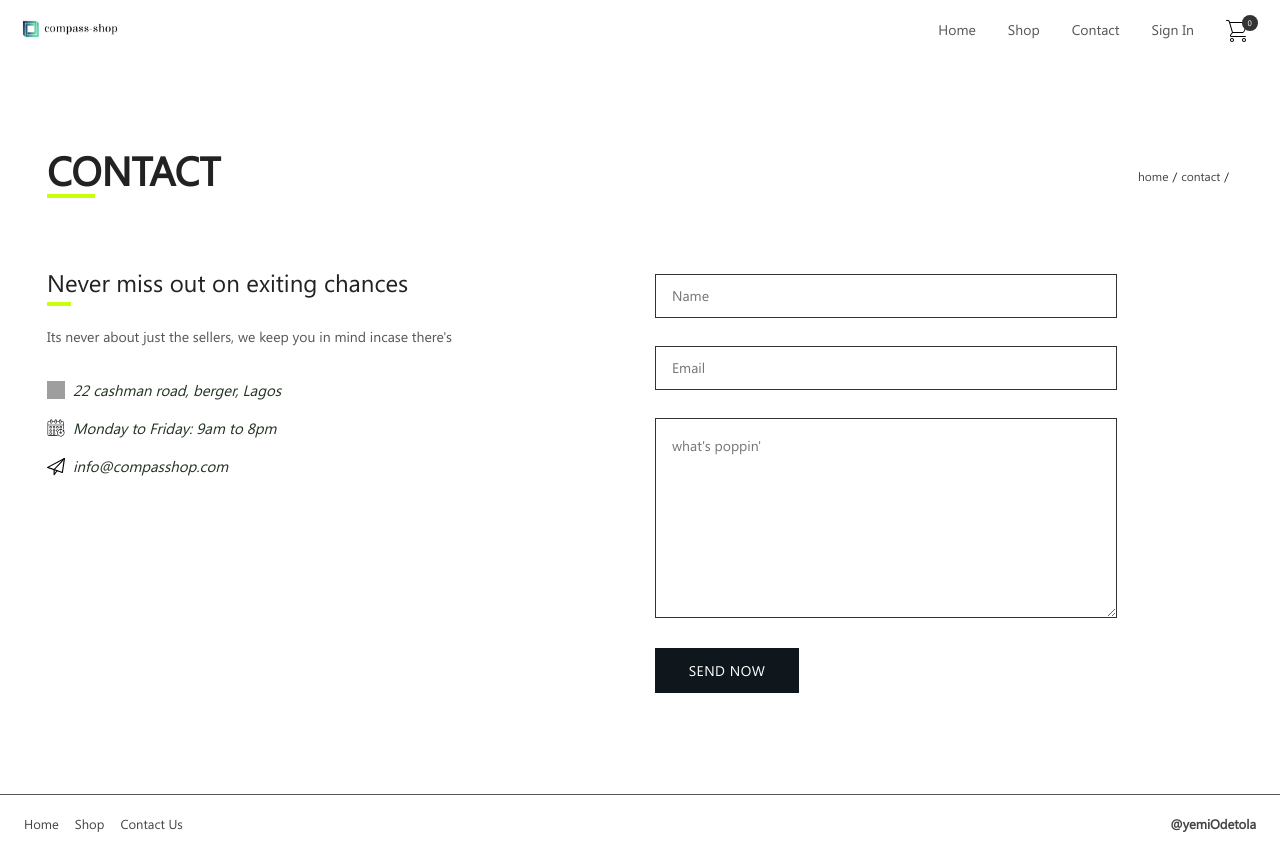
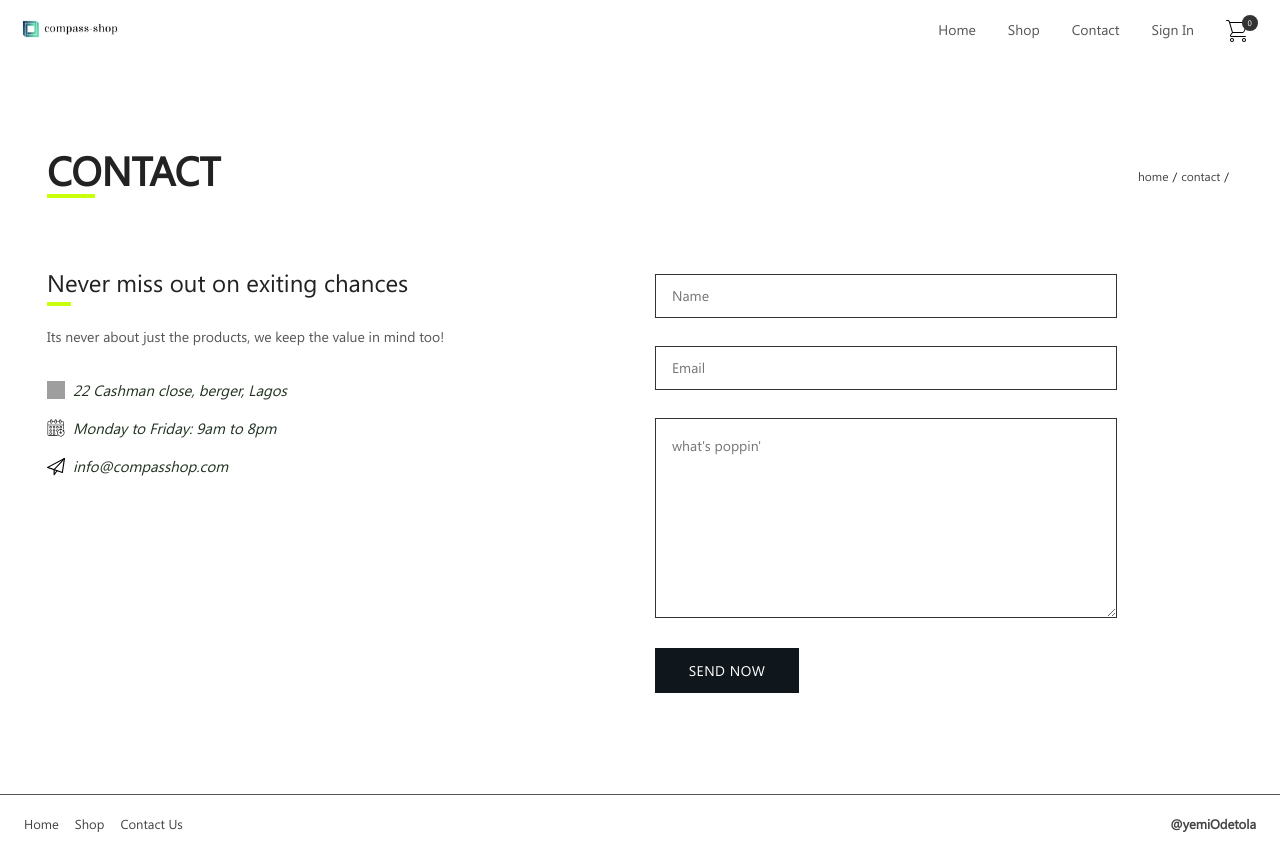
Before and after one commit to blarcmann/compass-shop, a React (Create React App) app: page /contact in a window 1280 px wide. Built offline with nearby package versions, Linux system fonts and the light colour scheme; grey boxes are pictures that could not be loaded.

Commit message:
:rocket: build...finalizing project

```diff
--- a/src/assets/styles/pages/home.scss
+++ b/src/assets/styles/pages/home.scss
@@ -7,7 +7,7 @@
     align-items: center;
     justify-content: center;
     text-align: center;
-    background: url('../../images/home-banner.jpg');
+    background: url('https://i.ibb.co/DpSYD60/home-banner.jpg');
     filter: grayscale(1);
     background-position: center center;
     background-repeat: no-repeat;
@@ -89,7 +89,7 @@
       width: 95%;
     }
     .ads-banner {
-      background-image: url('../../images/ads-banner.jpg');
+      background-image: url('https://i.ibb.co/nDPG5YV/ads-banner.jpg');
       background-size: cover;
       width: 100%;
       height: 100%;
--- a/src/components/Cart-item.js
+++ b/src/components/Cart-item.js
@@ -37,7 +37,7 @@ function CartItem({ product, updateCart }) {
         <img src={require('../assets/images/delete.svg')} alt="*" />
       </div>
       <div className="image">
-        <img src={product.product_image} alt="" />
+        <img src={product.product_image ? product.product_image : '../assets/images/404.svg'} alt="" />
       </div>
       <Link to="/shop" className="name">{product.name}</Link>
       <div className="price">${product.price}</div>
--- a/src/components/Product.js
+++ b/src/components/Product.js
@@ -6,7 +6,7 @@ export default function Product({ product, add }) {
     <div className="col-md-4">
       <section className="product">
         <div className="view">
-          <img src={product.product_image} alt="*" />
+          <img src={product.product_image ? product.product_image : '../assets/images/404.svg'} alt="*" />
           <button className="add slide-in" onClick={() => add(product)}>
             <img src={require('../assets/images/cart.svg')} alt="*" />
             Add to cart
--- a/src/pages/Contact.js
+++ b/src/pages/Contact.js
@@ -19,11 +19,11 @@ export default function Contact() {
             <div className="col-md-6">
               <div className="to-know">
                 <h1>Never miss out on exiting chances</h1>
-                <p>Its never about just the sellers, we keep you in mind incase there's</p>
+                <p>Its never about just the products, we keep the value in mind too!</p>
                 <ul className="connect">
                   <li>
                     <img src={require('../assets/images/location.svg')} alt="*" />
-                    <span>22 cashman road, berger, Lagos</span>
+                    <span>22 Cashman close, berger, Lagos</span>
                   </li>
                   <li>
                     <img src={require('../assets/images/calender.svg')} alt="*" />
--- a/src/pages/Product-details.js
+++ b/src/pages/Product-details.js
@@ -37,7 +37,7 @@ export class ProductDetails extends Component {
                   <div className="parts">
                     {imgs.map((i) => (
                       <div key={i} className="each-part"
-                        style={{ backgroundImage: `url(${product.product_image ? product.backgroundImage : '../assets/images/404.svg'})` }}>
+                        style={{ backgroundImage: `url(${product.product_image ? product.product_image : '../assets/images/404.svg'})` }}>
                       </div>
                     ))}
                   </div>
```
